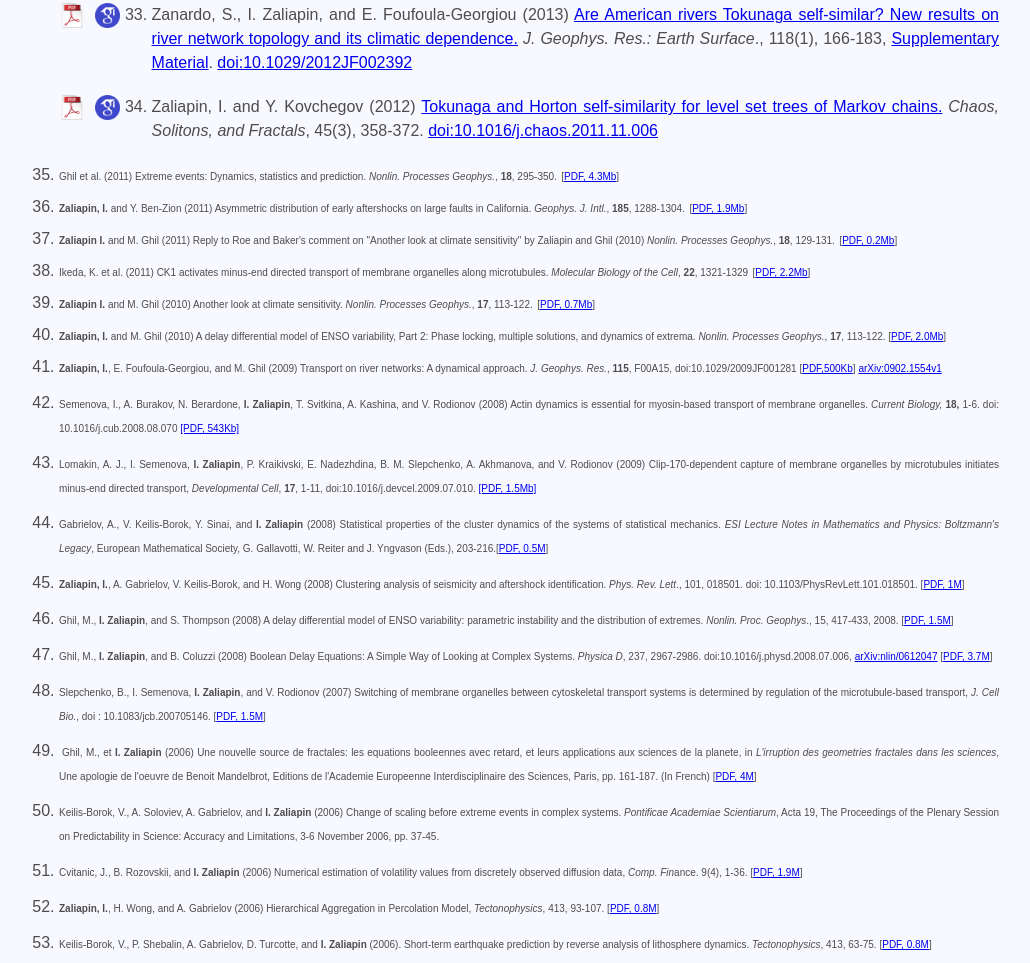
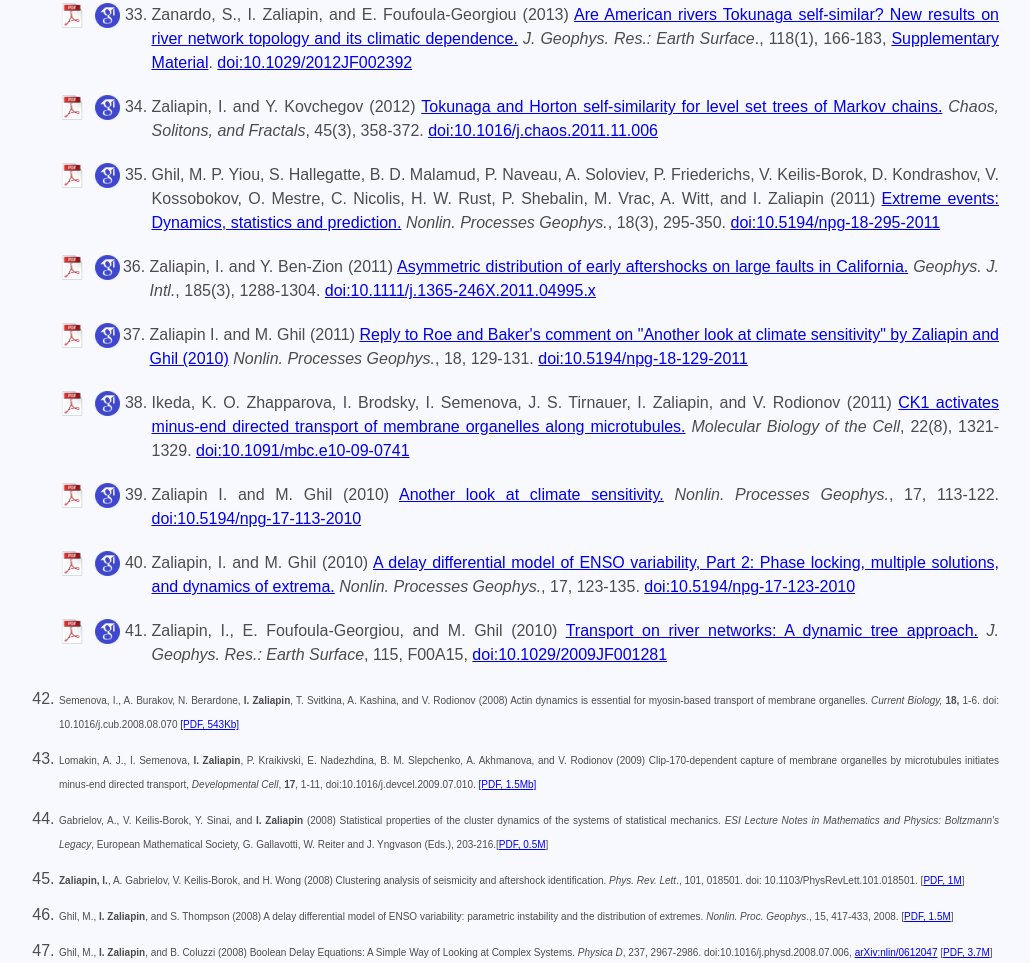
Before and after one commit to zaliapin/zaliapin.github.io, a plain HTML site: page publications.htm in a window 1280 px wide. Shown: the part 2933-3896 px from the top of the page, without its empty margins (87-1117 px from the left). Drawn offline with Linux system fonts and the light colour scheme.

Commit message:
Add files via upload

```diff
--- a/publications.htm
+++ b/publications.htm
@@ -529,69 +529,105 @@ Mukhin, D., E. Loskutov, A. Mukhina, A. Feigin, I. Zaliapin, and M. Ghil (2014)
         <a href="https://doi.org/10.1016/j.chaos.2011.11.006">doi:10.1016/j.chaos.2011.11.006</a>
 </li>
 
-<li>
-<p style="margin-top: 0; margin-bottom: 6" align="justify">
-<span style="font-family: Arial"><font size="1">
-Ghil et al. (2011)
-    Extreme events: Dynamics, statistics and prediction.
-      <i>Nonlin. Processes Geophys.</i>, <strong>18</strong>, 295-350.</font></span>
-      <font face="Arial" size="1">[<a href="pubs/Ghil_etal_NPG11.pdf">PDF, 4.3Mb</a>]</font></p>
+<div><a href="pubs/Ghil_etal_NPG11.pdf">
+<img src="images/pdf_logo.png" height="25" style="float:left;margin-right:10px"></a></div>
+<div><a href="https://scholar.google.com/scholar?oi=bibs&hl=en&cluster=18244513097691771974">
+    <img src="images/gs_logo.png" height="25" style="float:left;margin-right:30px;"></a></div>
+<div class="vl"> </div>
+<li style="margin-bottom: 20px;">
+Ghil, M. P. Yiou, S. Hallegatte, B. D. Malamud, P. Naveau, A. Soloviev, P. Friederichs,
+    V. Keilis-Borok, D. Kondrashov, V. Kossobokov, O. Mestre, C. Nicolis, H. W. Rust,
+    P. Shebalin, M. Vrac, A. Witt, and I. Zaliapin (2011)
+    <a href="https://npg.copernicus.org/articles/18/295/2011/">
+        Extreme events: Dynamics, statistics and prediction.</a>
+      <i>Nonlin. Processes Geophys.</i>, 18(3), 295-350.
+    <a href="https://doi.org/10.5194/npg-18-295-2011">doi:10.5194/npg-18-295-2011</a>
 </li>
 
-<li>
-<p style="margin-top: 0; margin-bottom: 6" align="justify">
-<span style="font-family: Arial"><font size="1">
-<b>Zaliapin, I.</b> and Y. Ben-Zion (2011)
-    Asymmetric distribution of early aftershocks on large faults in California.
-      <i>Geophys. J. Intl.</i>, <strong>185</strong>, 1288-1304.</font></span>
-      <font face="Arial" size="1">[<a href="pubs/ZBZ_GJI2011.pdf">PDF, 1.9Mb</a>]</font></p>
+<div><a href="pubs/ZBZ_GJI2011.pdf">
+<img src="images/pdf_logo.png" height="25" style="float:left;margin-right:10px"></a></div>
+<div><a href="https://scholar.google.com/scholar?oi=bibs&hl=en&cluster=15949501103291803184">
+    <img src="images/gs_logo.png" height="25" style="float:left;margin-right:30px;"></a></div>
+<div class="vl0"> </div>
+<li style="margin-bottom: 20px;">
+    Zaliapin, I. and Y. Ben-Zion (2011)
+    <a href="https://academic.oup.com/gji/article/185/3/1288/602864?login=true">
+        Asymmetric distribution of early aftershocks on large faults in California.</a>
+      <i>Geophys. J. Intl.</i>, 185(3), 1288-1304.
+    <a href="https://doi.org/10.1111/j.1365-246X.2011.04995.x">doi:10.1111/j.1365-246X.2011.04995.x</a>
 </li>
 
-<li>
-<p style="margin-top: 0; margin-bottom: 6" align="justify">
-<span style="font-family: Arial"><font size="1">
-<b>Zaliapin I.</b> and M. Ghil (2011)
-Reply to Roe and Baker's comment on "Another look at climate sensitivity" by Zaliapin and Ghil (2010)
-<i> Nonlin. Processes Geophys.</i>, <strong>18</strong>, 129-131.</font> </span>
-<font face="Arial" size="1">[<a href="pubs/ZG_NPG11.pdf">PDF, 0.2Mb</a>]</font></p>
+<div><a href="pubs/ZG_NPG11.pdf">
+<img src="images/pdf_logo.png" height="25" style="float:left;margin-right:10px"></a></div>
+<div><a href="https://scholar.google.com/scholar?oi=bibs&hl=en&cluster=17830352777470254166">
+    <img src="images/gs_logo.png" height="25" style="float:left;margin-right:30px;"></a></div>
+<div class="vl0"> </div>
+<li style="margin-bottom: 20px;">
+    Zaliapin I. and M. Ghil (2011)
+    <a href="https://npg.copernicus.org/articles/18/129/2011/">
+        Reply to Roe and Baker's comment on "Another look at climate sensitivity" by Zaliapin and Ghil (2010)</a>
+    <i> Nonlin. Processes Geophys.</i>, 18, 129-131.
+    <a href="https://doi.org/10.5194/npg-18-129-2011">doi:10.5194/npg-18-129-2011</a>
 </li>
 
-<li>
-<p style="margin-top: 0; margin-bottom: 6" align="justify">
-<span style="font-family: Arial"><font size="1">
-Ikeda, K. et al. (2011)
-CK1 activates minus-end directed transport of membrane organelles along microtubules.
-<i> Molecular Biology of the Cell</i>, <strong>22</strong>, 1321-1329</font> </span>
-<font face="Arial" size="1">[<a href="pubs/Ikeda_etal_2011.pdf">PDF, 2.2Mb</a>]</font></p>
+<div><a href="pubs/Ikeda_etal_2011.pdf">
+<img src="images/pdf_logo.png" height="25" style="float:left;margin-right:10px"></a></div>
+<div><a href="https://scholar.google.com/scholar?oi=bibs&hl=en&cluster=9389599925476007205">
+    <img src="images/gs_logo.png" height="25" style="float:left;margin-right:30px;"></a></div>
+<div class="vl"> </div>
+<li style="margin-bottom: 20px;">
+    Ikeda, K. O. Zhapparova, I. Brodsky, I. Semenova, J. S. Tirnauer, I. Zaliapin, and V. Rodionov (2011)
+    <a href="https://www.molbiolcell.org/doi/full/10.1091/mbc.e10-09-0741">
+        CK1 activates minus-end directed transport of membrane organelles along microtubules.</a>
+    <i> Molecular Biology of the Cell</i>, 22(8), 1321-1329.
+    <a href="https://doi.org/10.1091/mbc.e10-09-0741">doi:10.1091/mbc.e10-09-0741</a>
 </li>
 
 
-<li>
-<p style="margin-top: 0; margin-bottom: 6" align="justify">
-<span style="font-family: Arial"><font size="1">
-<b>Zaliapin I.</b> and M. Ghil (2010) Another look at climate sensitivity.
-<i> Nonlin. Processes Geophys.</i>, <strong>17</strong>, 113-122.</font> </span>
-<font face="Arial" size="1">[<a href="pubs/ZG_NPG10.pdf">PDF, 0.7Mb</a>]</font></p>
+<div><a href="pubs/ZG_NPG10.pdf">
+<img src="images/pdf_logo.png" height="25" style="float:left;margin-right:10px"></a></div>
+<div><a href="https://scholar.google.com/scholar?oi=bibs&hl=en&cluster=4253683625197482202">
+    <img src="images/gs_logo.png" height="25" style="float:left;margin-right:30px;"></a></div>
+<div class="vl"> </div>
+<li style="margin-bottom: 20px;">
+    Zaliapin I. and M. Ghil (2010)
+    <a href="https://npg.copernicus.org/articles/17/113/2010/">
+        Another look at climate sensitivity.</a>
+    <i> Nonlin. Processes Geophys.</i>, 17, 113-122.
+    <a href="https://doi.org/10.5194/npg-17-113-2010">doi:10.5194/npg-17-113-2010</a>
 </li>
 
-<li>
-<p style="margin-top: 0; margin-bottom: 6" align="justify">
-<span style="font-family: Arial"><font size="1">
-<b>Zaliapin, I.</b> and M. Ghil (2010) A delay differential model of ENSO variability, Part 2:
-Phase locking, multiple solutions, and dynamics of extrema.
-<i> Nonlin. Processes Geophys.</i>, <strong>17</strong>, 113-122. </font> </span>
-<font face="Arial" size="1">[<a href="pubs/ZG_NPG10b.pdf">PDF, 2.0Mb</a>]</font></p>
+<div><a href="pubs/ZG_NPG10b.pdf">
+<img src="images/pdf_logo.png" height="25" style="float:left;margin-right:10px"></a></div>
+<div><a href="https://scholar.google.com/scholar?oi=bibs&hl=en&cluster=5616468274795930289">
+    <img src="images/gs_logo.png" height="25" style="float:left;margin-right:30px;"></a></div>
+<div class="vl"> </div>
+<li style="margin-bottom: 20px;">
+    Zaliapin, I. and M. Ghil (2010)
+    <a href="https://npg.copernicus.org/articles/17/123/2010/">
+        A delay differential model of ENSO variability,
+        Part 2: Phase locking, multiple solutions, and dynamics of extrema.</a>
+    <i> Nonlin. Processes Geophys.</i>, 17, 123-135.
+    <a href="https://doi.org/10.5194/npg-17-123-2010">doi:10.5194/npg-17-123-2010</a>
 </li>
 
-<li>
-<p style="margin-top: 0; margin-bottom: 6" align="justify">
-<span style="font-family: Arial"><font size="1">
-<b>Zaliapin, I.</b>,
-E. Foufoula-Georgiou, and M. Ghil (2009) Transport on river networks: A dynamical
-approach. <i>J. Geophys. Res.</i>, <strong>115</strong>, F00A15, doi:10.1029/2009JF001281 [<a href="pubs/ZFG_JGR10.pdf">PDF,500Kb</a>] </font> </span>
-<font face="Arial" size="1"><a href="http://arxiv.org/abs/0902.1554v1" target="new">
-arXiv:0902.1554v1</a></font></p>
+<div><a href="pubs/ZFG_JGR10.pdf">
+<img src="images/pdf_logo.png" height="25" style="float:left;margin-right:10px"></a></div>
+<div><a href="https://scholar.google.com/scholar?oi=bibs&hl=en&cluster=4136994588644518980">
+    <img src="images/gs_logo.png" height="25" style="float:left;margin-right:30px;"></a></div>
+<div class="vl"> </div>
+<li style="margin-bottom: 20px;">
+    Zaliapin, I., E. Foufoula-Georgiou, and M. Ghil (2010)
+    <a href="https://agupubs.onlinelibrary.wiley.com/doi/full/10.1029/2009JF001281%4010.1002/%28ISSN%292169-9011.SCALING1">
+        Transport on river networks: A dynamic tree approach.</a>
+    <i>J. Geophys. Res.: Earth Surface</i>, 115, F00A15,
+    <a href="https://doi.org/10.1029/2009JF001281"> doi:10.1029/2009JF001281 </a>
 </li>
+
+
+
+
+
 
 <li>
   <p style="margin-top: 10; margin-bottom: 0" align="justify">
```
